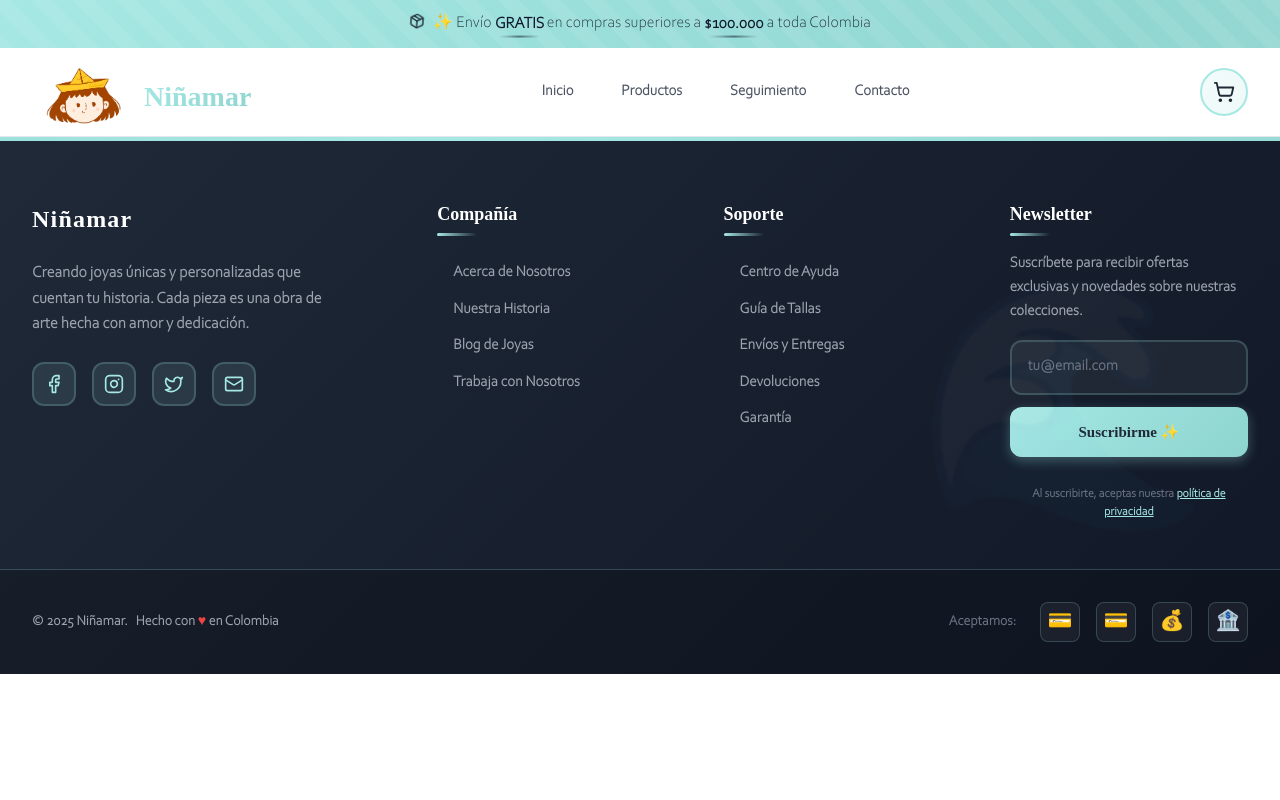
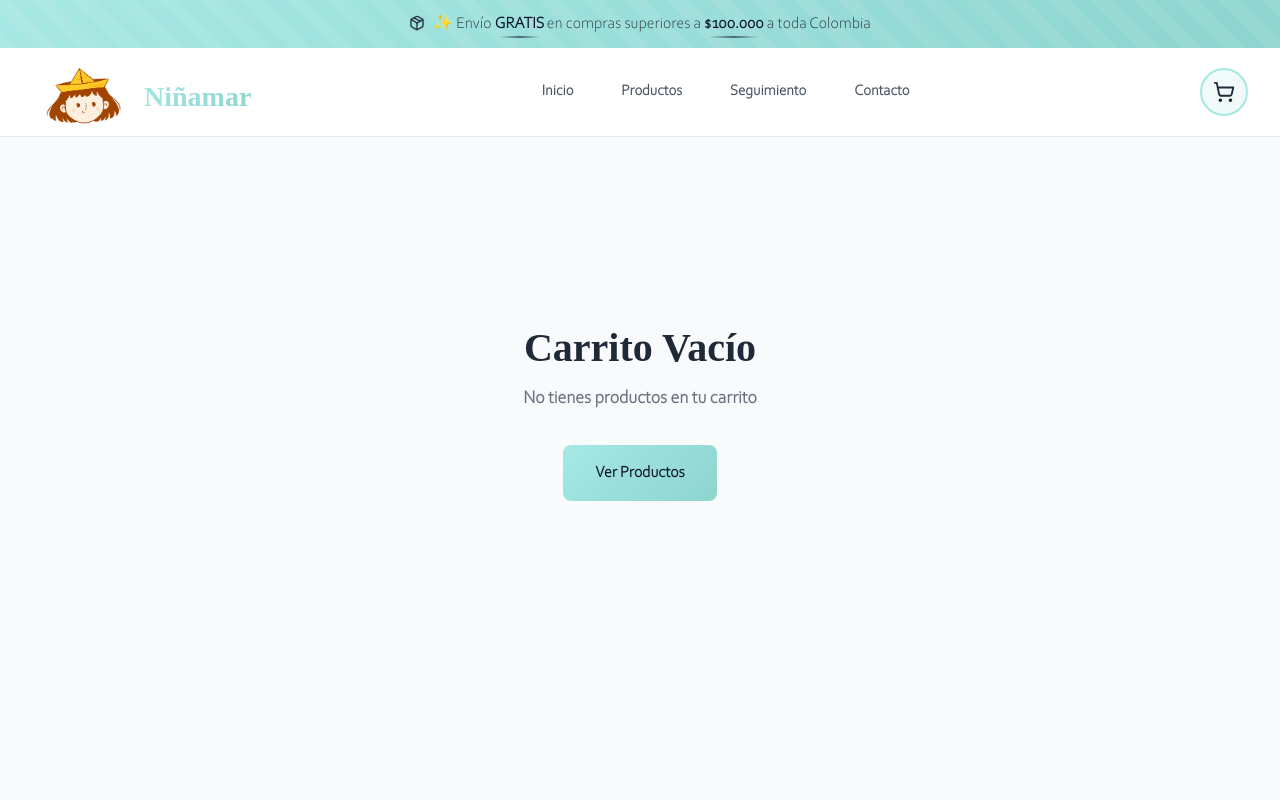
Before and after one commit to ninamaroficial/ninamar, a Next.js app: page /checkout in a window 1280 px wide. Before the commit this address had no page. Shown: the top 800 px of the page. Built offline with nearby package versions, Linux system fonts and the light colour scheme.

Commit message:
Fix newsletter unsubscribe prerender error

```diff
--- a/app/(shop)/checkout/page.module.css
+++ b/app/(shop)/checkout/page.module.css
@@ -241,7 +241,72 @@
   color: #1f2937;
   font-family: var(--font-title);
 }
+/* Carrito vacío */
+.emptyCart {
+  text-align: center;
+  padding: 4rem 2rem;
+  min-height: 60vh;
+  display: flex;
+  flex-direction: column;
+  align-items: center;
+  justify-content: center;
+}
+.redirectSpinnerWrapper {
+  position: relative;
+  width: 80px;
+  height: 80px;
+  margin: 0 auto 2rem;
+}
 
+.redirectSpinner {
+  position: absolute;
+  top: 0;
+  left: 0;
+  width: 80px;
+  height: 80px;
+  border: 6px solid #e2e8f0;
+  border-top: 6px solid #0f766e;
+  border-radius: 50%;
+  animation: spin 1s linear infinite;
+}
+
+.redirectLogo {
+  position: absolute;
+  top: 50%;
+  left: 50%;
+  transform: translate(-50%, -50%);
+  width: 60px;
+  height: 60px;
+  display: flex;
+  align-items: center;
+  justify-content: center;
+  background: white;
+  border-radius: 50%;
+  z-index: 1;
+}
+
+.logoImage {
+  width: 100%;
+  height: 100%;
+  object-fit: contain;
+  border-radius: 50%;
+}
+.shopButton {
+  display: inline-block;
+  margin-top: 2rem;
+  padding: 1rem 2rem;
+  background: linear-gradient(135deg, #a6e8e4, #8dd4cf);
+  color: #0f172a;
+  text-decoration: none;
+  border-radius: 0.5rem;
+  font-weight: 600;
+  transition: all 0.2s ease;
+}
+
+.shopButton:hover {
+  transform: translateY(-2px);
+  box-shadow: 0 4px 12px rgba(166, 232, 228, 0.3);
+}
 .summaryItems {
   display: flex;
   flex-direction: column;
@@ -374,17 +439,16 @@
 }
 /* Redirect Overlay */
 .redirectOverlay {
-  position: fixed;
-  top: 0;
-  left: 0;
-  right: 0;
-  bottom: 0;
-  background: linear-gradient(135deg, rgba(166, 232, 228, 0.95), rgba(141, 212, 207, 0.95));
-  backdrop-filter: blur(10px);
-  display: flex;
-  align-items: center;
-  justify-content: center;
-  z-index: 10000;
+  position: fixed !important;
+  top: 0 !important;
+  left: 0 !important;
+  right: 0 !important;
+  bottom: 0 !important;
+  background: linear-gradient(135deg, rgba(166, 232, 228, 0.98), rgba(141, 212, 207, 0.98)) !important;
+  display: flex !important;
+  align-items: center !important;
+  justify-content: center !important;
+  z-index: 999999 !important; /* ← Altísimo */
   animation: fadeIn 0.3s ease;
 }
 
--- a/app/(shop)/checkout/page.tsx
+++ b/app/(shop)/checkout/page.tsx
@@ -3,18 +3,19 @@
 import { useState, useEffect } from "react"
 import { useRouter } from "next/navigation"
 import { useCart } from "@/lib/context/CartContext"
-import { ShoppingBag, CreditCard, MapPin, User, Phone, Mail, FileText } from "lucide-react"
+import { ShoppingBag, CreditCard, MapPin, User, FileText } from "lucide-react"
 import Image from "next/image"
 import styles from "./page.module.css"
 import LocationSelector from '@/components/checkout/LocationSelector'
 import { calculateShipping, getShippingMessage, FREE_SHIPPING_THRESHOLD } from '@/lib/shipping/rates'
 import Link from "next/link"
 
+
 export default function CheckoutPage() {
   const router = useRouter()
   const { items, clearCart } = useCart()
   const [isProcessing, setIsProcessing] = useState(false)
-  const [isRedirecting, setIsRedirecting] = useState(false) // ← NUEVO
+  const [isRedirecting, setIsRedirecting] = useState(false)
 
   // Formulario
   const [formData, setFormData] = useState({
@@ -29,22 +30,13 @@ export default function CheckoutPage() {
     customer_notes: ''
   })
 
-
-
   const [errors, setErrors] = useState<Record<string, string>>({})
-
-  // ← AGREGAR ESTOS ESTADOS NUEVOS
   const [acceptTerms, setAcceptTerms] = useState(false)
   const [subscribeNewsletter, setSubscribeNewsletter] = useState(false)
 
-  // Calcular subtotal del carrito
   const subtotal = items.reduce((sum, item) => sum + (item.totalPrice), 0)
-
-  // Estado para shipping cost
   const [shippingCost, setShippingCost] = useState(0)
 
-  // Calcular envío cuando cambie el departamento o el subtotal
-  // Calcular envío cuando cambie el departamento, ciudad o el subtotal
   useEffect(() => {
     if (formData.shipping_state) {
       const cost = calculateShipping(formData.shipping_state, formData.shipping_city, subtotal)
@@ -56,13 +48,6 @@ export default function CheckoutPage() {
 
   // Total final
   const total = subtotal + shippingCost
-
-  // Redirigir si el carrito está vacío
-  useEffect(() => {
-    if (items.length === 0) {
-      router.push('/productos')
-    }
-  }, [items, router])
 
   const formatPrice = (price: number) => {
     return new Intl.NumberFormat('es-CO', {
@@ -232,20 +217,20 @@ const handleSubmit = async (e: React.FormEvent) => {
       const { initPoint } = await preferenceResponse.json()
       console.log('✅ Payment URL:', initPoint)
 
-    // 3. Limpiar carrito ANTES de redirigir
+      // Mostrar overlay PRIMERO
+      setIsProcessing(false)
+      setIsRedirecting(true)
+
+      // Limpiar carrito DESPUÉS
       clearCart()
 
-    // 4. Mostrar pantalla de redirección
-    setIsProcessing(false)
-    console.log('🟢 Activando overlay de redirección') // ← AGREGAR ESTA LÍNEA
-    setIsRedirecting(true) // ← ACTIVAR OVERLAY
+      console.log('🟢 Overlay activado, redirigiendo en 800ms...')
 
-    // 5. Redirigir a MercadoPago
-    console.log('🔄 Redirecting to payment...')
-
+      // Redirigir después de 1 segundo
       setTimeout(() => {
+        console.log('🚀 Redirigiendo a:', initPoint)
         window.location.href = initPoint
-    }, 500)
+      }, 1000)
 
     } catch (error) {
       console.error('Error processing checkout:', error)
@@ -255,10 +240,25 @@ const handleSubmit = async (e: React.FormEvent) => {
     }
   }
 
-  if (items.length === 0) {
-    return null
+  // ✅ CAMBIAR LA CONDICIÓN DE RETORNO
+  // Si no hay items Y NO estamos redirigiendo, mostrar mensaje
+  if (items.length === 0 && !isRedirecting) {
+    return (
+      <div className={styles.page}>
+        <div className={styles.container}>
+          <div className={styles.emptyCart}>
+            <h1 className={styles.title}>Carrito Vacío</h1>
+            <p className={styles.subtitle}>
+              No tienes productos en tu carrito
+            </p>
+            <Link href="/productos" className={styles.shopButton}>
+              Ver Productos
+            </Link>
+          </div>
+        </div>
+      </div>
+    )
   }
-
   return (
     <>
       <div className={styles.page}>
@@ -576,7 +576,18 @@ const handleSubmit = async (e: React.FormEvent) => {
       {isRedirecting && (
         <div className={styles.redirectOverlay}>
           <div className={styles.redirectContent}>
+            <div className={styles.redirectSpinnerWrapper}>
               <div className={styles.redirectSpinner}></div>
+              <div className={styles.redirectLogo}>
+                <Image
+                  src="/logo.png"
+                  alt="Niñamar"
+                  width={60}
+                  height={60}
+                  className={styles.logoImage}
+                />
+              </div>
+            </div>
             <h2 className={styles.redirectTitle}>Redirigiendo a MercadoPago...</h2>
             <p className={styles.redirectText}>
               Por favor espera mientras te redirigimos a la pasarela de pago segura
```
Lines whose indentation alone changed are shown as unchanged.
